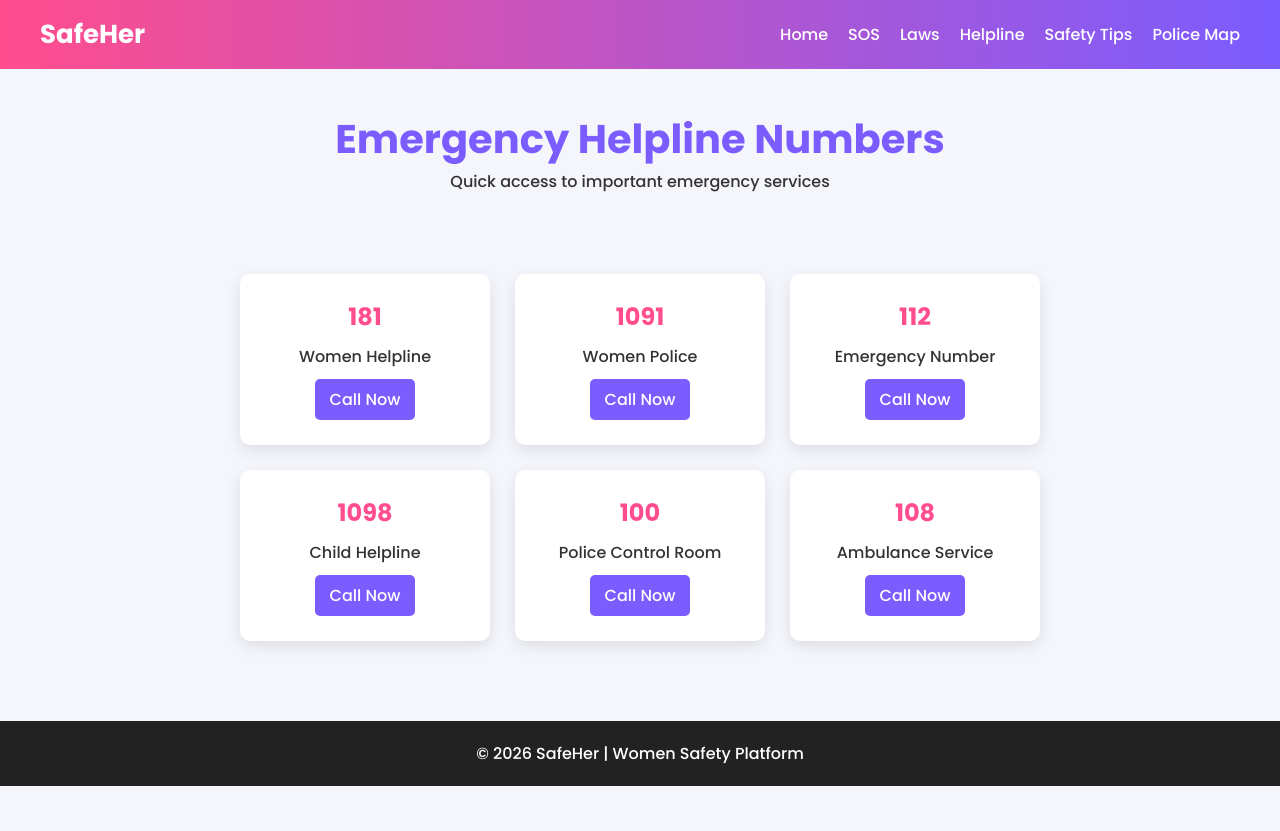
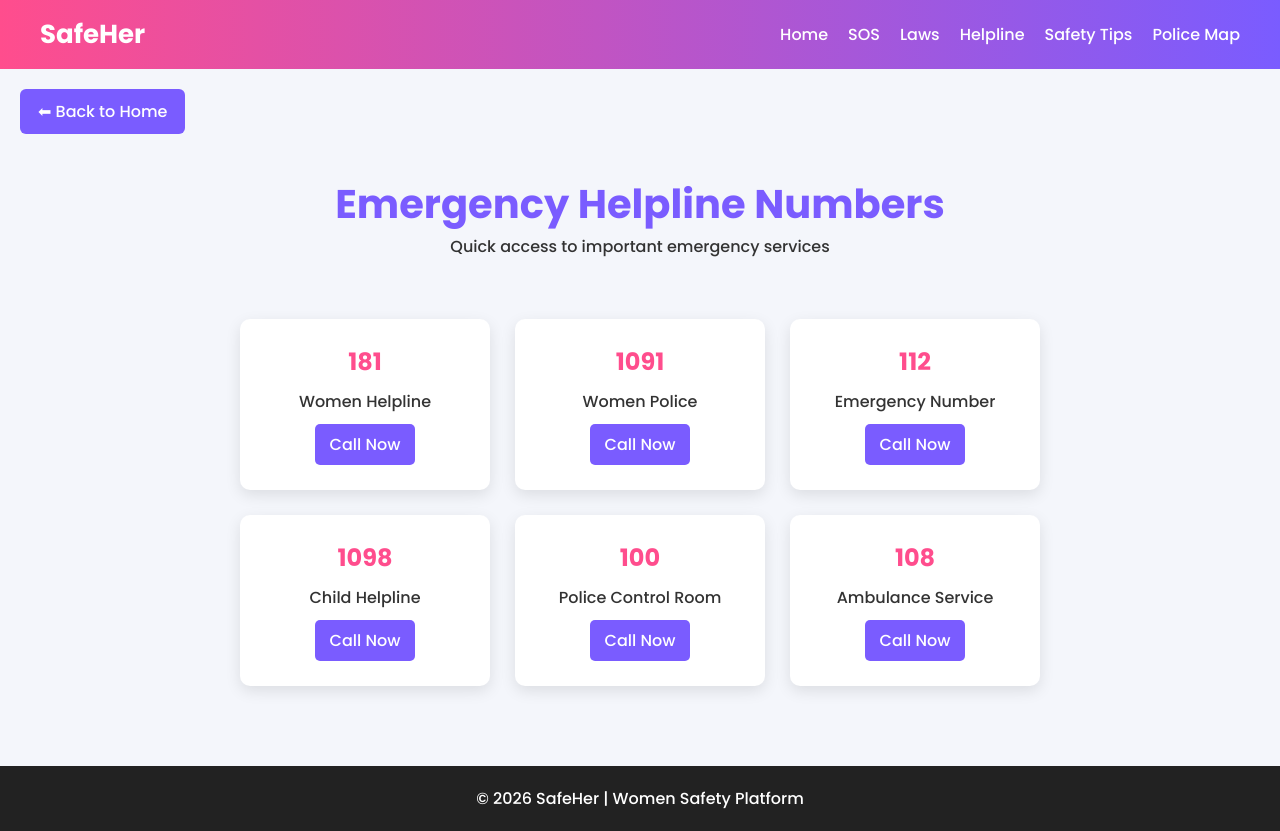
Before and after one commit to venisaravanan167-sudo/SAFEHER, a plain HTML site: page helpline.html in a window 1280 px wide. Before the commit the page ends 800 px from the top, so only its background shows below. Drawn offline with Linux system fonts and the light colour scheme.

Commit message:
Update helpline.html

```diff
--- a/helpline.html
+++ b/helpline.html
@@ -51,10 +51,25 @@ nav ul li a:hover{
     text-decoration:underline;
 }
 
+/* Back Button */
+.back-btn{
+    display:inline-block;
+    margin:20px;
+    padding:10px 18px;
+    background:#7a5cff;
+    color:white;
+    text-decoration:none;
+    border-radius:6px;
+}
+
+.back-btn:hover{
+    background:#ff4d8d;
+}
+
 /* Page Title */
 .page-title{
     text-align:center;
-    padding:40px 20px;
+    padding:20px;
 }
 
 .page-title h1{
@@ -146,6 +161,9 @@ footer{
 </nav>
 </header>
 
+<!-- ✅ BACK TO HOME BUTTON -->
+<a href="index.html" class="back-btn">⬅ Back to Home</a>
+
 <!-- Title -->
 <div class="page-title">
 <h1>Emergency Helpline Numbers</h1>
```
